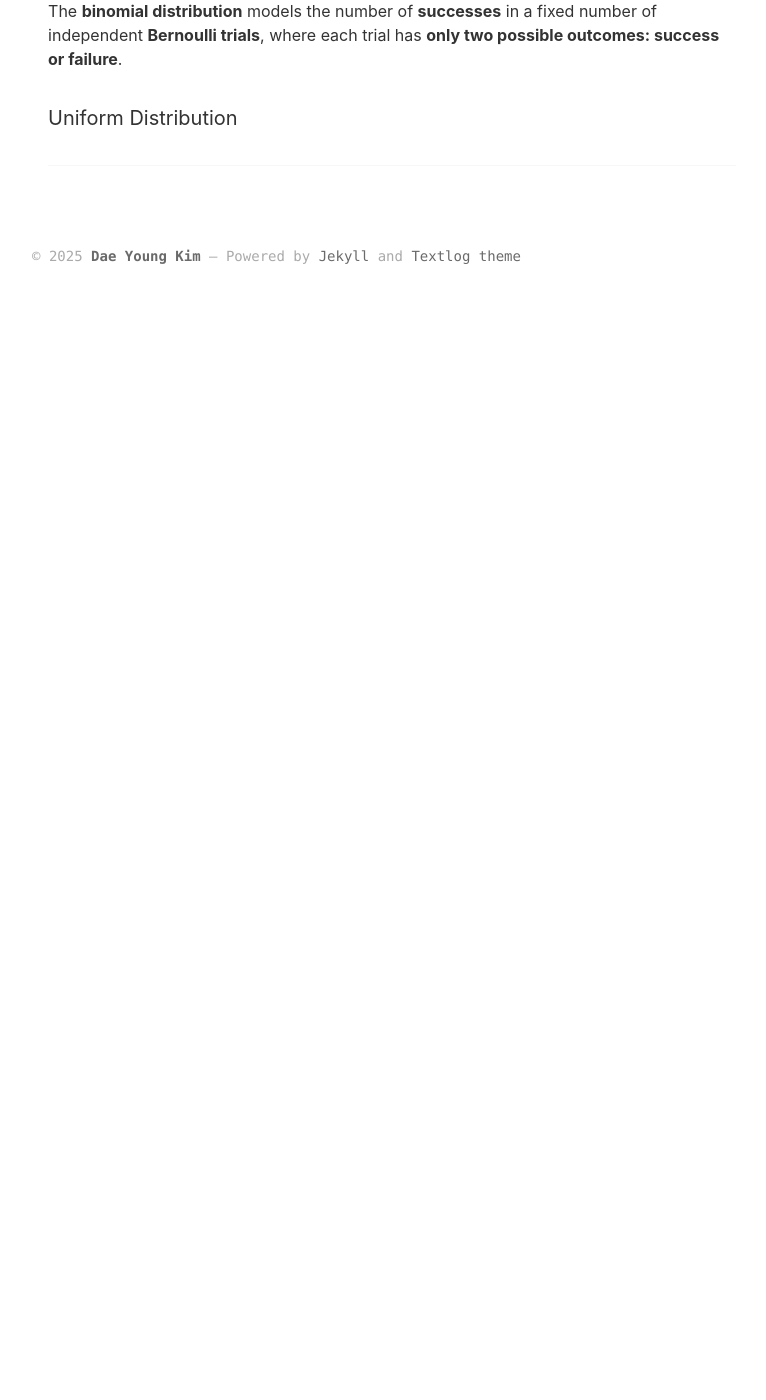
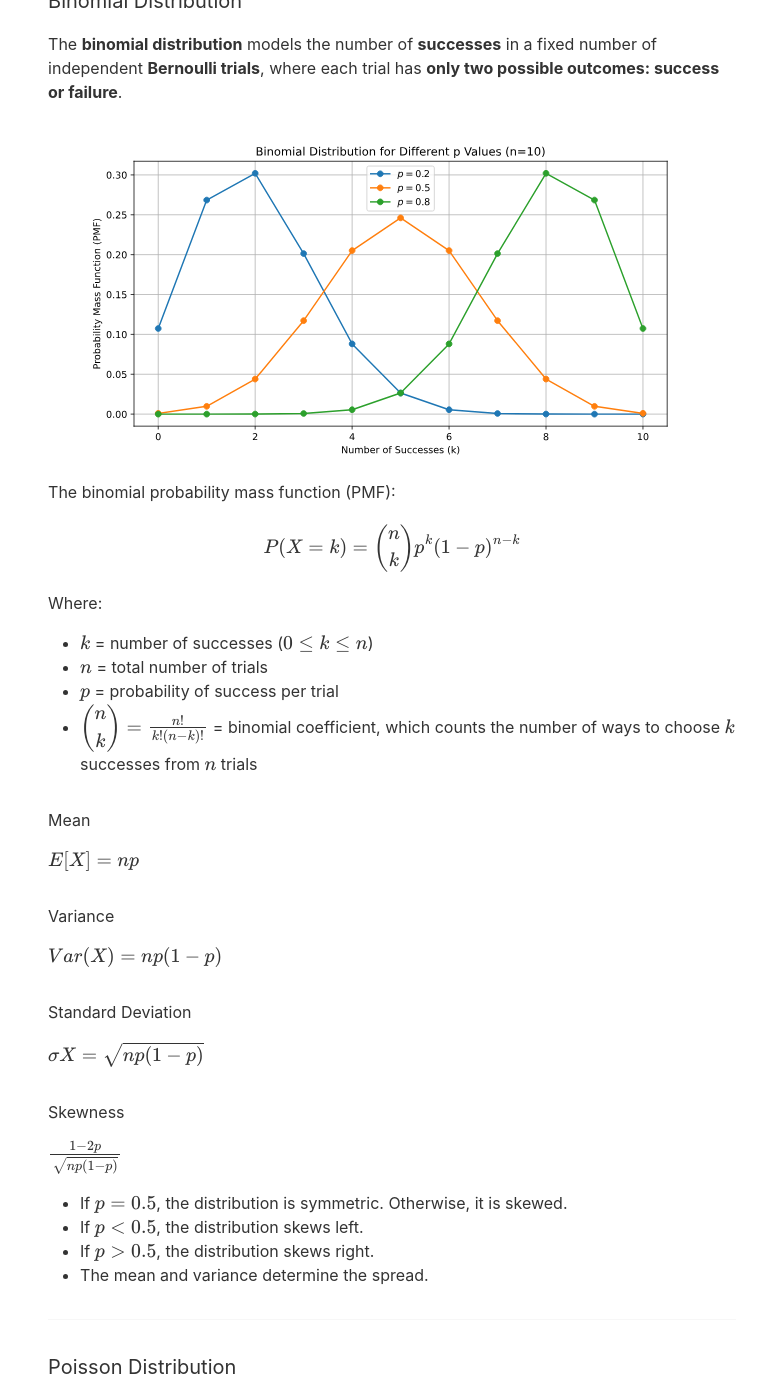
Before and after one commit to leroykim/leroykim.github.io, a Jekyll site: the page built from _posts/2025-03-02-random-variables.md, in a window 1280 px wide and 1400 px high, scrolled down 3470 px. Shown: the whole window, without its empty margins (248-1014 px from the left). Built offline with Jekyll 4.4.1, drawn with Linux system fonts in a browser that asks for light colours; before the commit the page ends 3785 px from its top, so only the background shows below that; some of the changed text lies outside the part shown.

Commit message:
Update random variables post

```diff
--- a/_posts/2025-03-02-random-variables.md
+++ b/_posts/2025-03-02-random-variables.md
@@ -8,6 +8,8 @@
 ---
 #### Probability Mass Function (PMF)
 $$\sum_{x \in X}f_{X}(x)=1$$
+
+---
 
 #### Probability Density Function (PDF)
 $$\int_{-\infty}^{\infty}f_{x}(x)dx = 1$$
@@ -85,4 +87,81 @@
 #### Binomial Distribution
 The **binomial distribution** models the number of **successes** in a fixed number of independent **Bernoulli trials**, where each trial has **only two possible outcomes: success or failure**.
 
+![Binomial Distribution For Different P Values (N=10)](/img/binomial_distribution.svg)
+
+The binomial probability mass function (PMF):
+
+$$P(X=k) = \left( \begin{array}{c}n \\ k \end{array}\right) p^k(1-p)^{n-k}$$
+
+Where:
+- $$k$$ = number of successes ($$0 \leq k \leq n $$)
+- $$n$$ = total number of trials
+- $$p$$ = probability of success per trial
+- $$\left( \begin{array}{c}n \\ k \end{array}\right) = \frac{n!}{k!(n-k)!}$$ = binomial coefficient, which counts the number of ways to choose $$k$$ successes from $$n$$ trials
+
+##### Mean
+$$E[X] = np$$
+##### Variance
+$$Var(X) = np(1-p)$$
+##### Standard Deviation
+$$\sigma X = \sqrt{np(1-p)}$$
+##### Skewness
+$$\frac{1-2p}{\sqrt{np(1-p)}}$$
+- If $$p=0.5$$, the distribution is symmetric. Otherwise, it is skewed.
+- If $$p < 0.5$$, the distribution skews left.
+- If $$p > 0.5$$, the distribution skews right.
+- The mean and variance determine the spread.
+
+---
+
+#### Poisson Distribution
+
+The Poisson distribution models the number of events occurring in a fixed interval of time or space, assuming that:
+- Events occur independently of each other.
+- The average number of occurrences in a given interval is constant.
+
+It is commonly used to model rare events such as:
+- The number of earthquakes in a year.
+- The number of customers arriving at a store per hour.
+- The number of emails received per day.
+
+![Poisson Distribution For Different Lambda Values](/img/poisson_distribution.svg)
+
+If  $$X$$ follows a Poisson distribution with mean $$\lambda$$ (the expected number of occurrences in an interval), we write:
+
+$$X \sim Poisson(\lambda)$$
+
+The probability mass function (PMF) is:
+
+$$P(X=k) = \frac{\lambda^k e^{-\lambda}}{k!}, \; k = 0,1,2, \ldots$$
+
+Where:
+- $$k$$ = number of occurrences
+- $$\lambda$$ = expected number of occurrences in the interval
+- $$e$$ = Euler's number ($$\sim 2.718$$)
+
+The Poisson distribution is discrete, meaning $$k$$ can only take whole-number values.
+
+##### Mean
+$$E[X] = \lambda$$
+
+##### Variance
+$$Var(X) = \lambda$$
+
+##### Standard Deviation
+$$\sigma = \sqrt{\lambda}$$
+
+##### Skewness
+$$\frac{1}{\sqrt{\lambda}}$$
+
+##### Insights
+- The Poisson distribution models event occurrences in a fixed interval.
+- The mean and variance are both equal to $$\lambda$$
+- Smaller $$\lambda$$ values result in a distribution that is skewed right, while larger $$\lambda$$ values become more symmetric.
+
+---
+
 #### Uniform Distribution
+The uniform distribution is a probability distribution where all outcomes are equally likely within a given range.
+
+![Uniform Distribution For Different Intervals](/img/uniform_distribution.svg)
```
Also changed, not shown: img/binomial_distribution.svg (added), img/poisson_distribution.svg (added), img/uniform_distribution.svg (added), 6 other files.
